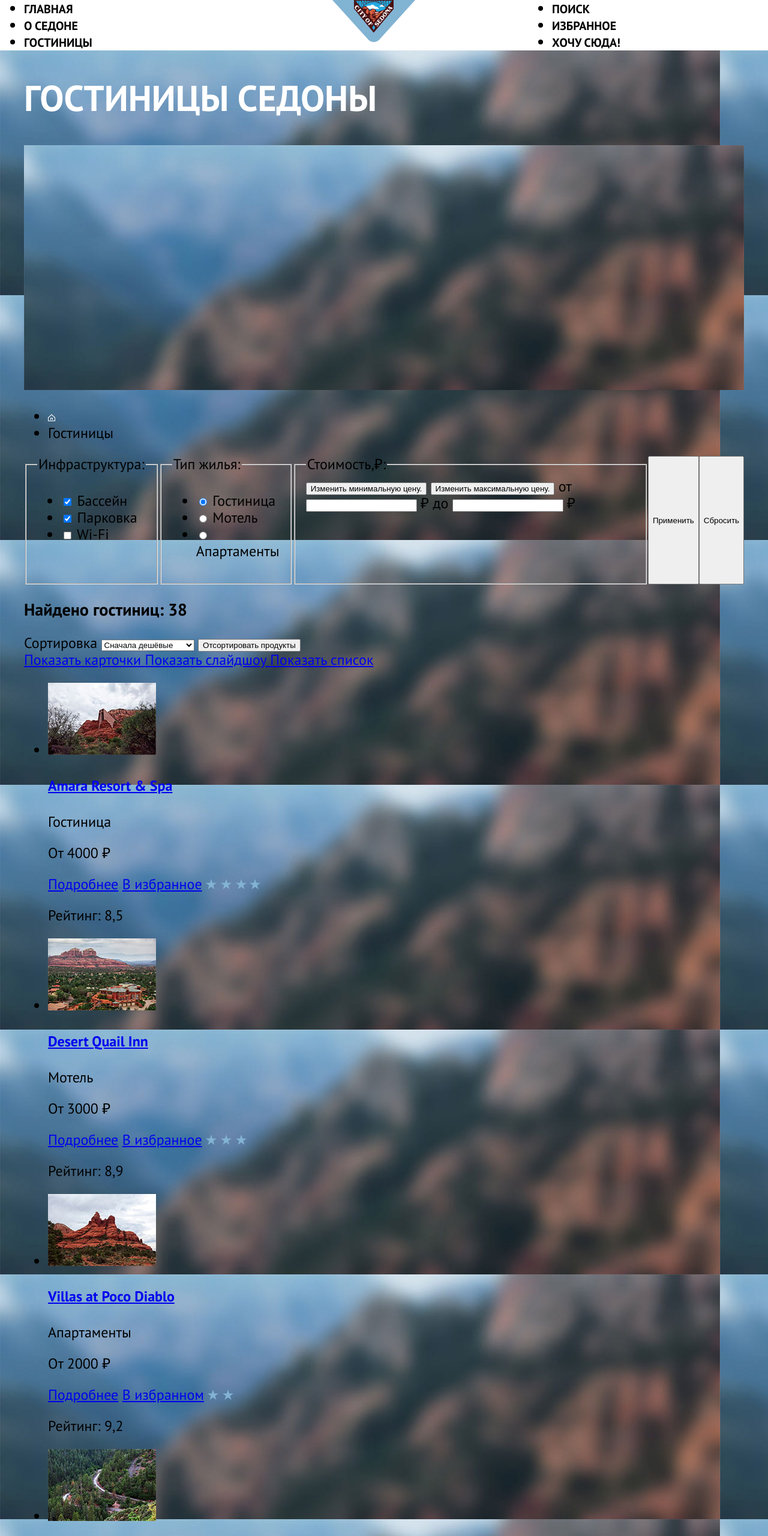
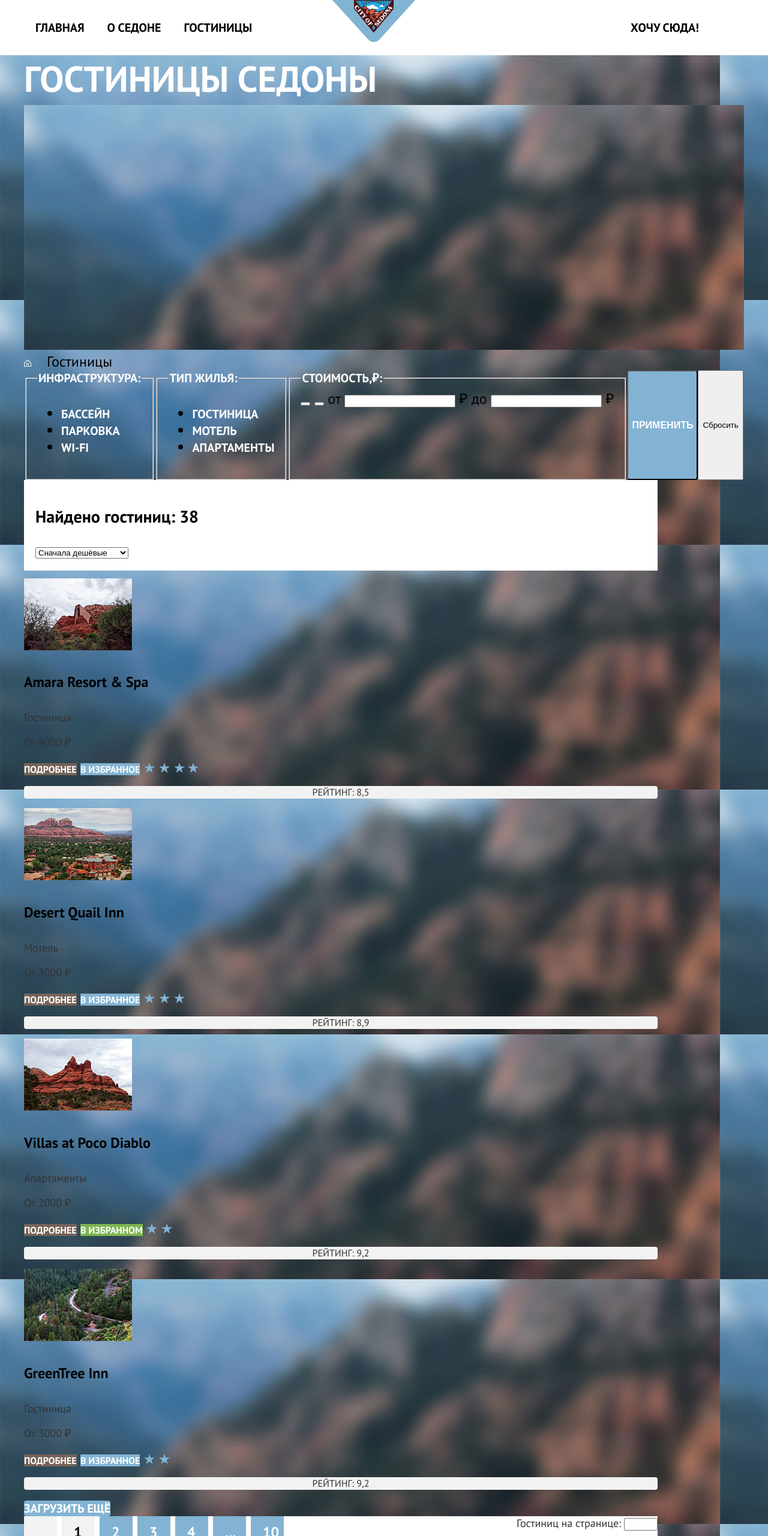
Before and after one commit to adminreact/1710157-sedona-32, a plain HTML site: page catalog.html in a window 1280 px wide. Shown: the top 2560 px of the page at 60% size. Drawn offline with Linux system fonts and the light colour scheme; files whose address does not match are found by name.

Commit message:
Микросетки на флексах для всех страниц

```diff
--- a/catalog.html
+++ b/catalog.html
@@ -4,6 +4,7 @@
 <head>
   <meta charset="utf-8">
   <title>Каталог</title>
+  <link rel="icon" type="image/png" sizes="32x32" href="img/favicon.png">
   <link rel="stylesheet" href="styles/styles.css">
 </head>
 
@@ -45,7 +46,7 @@
         <img src="img/catalog/catalog-background-1.jpg" width="1200" height="408" alt="Скалы">
         <ul class="breadcrumbs">
           <li class="breadcrumbs-item">
-            <a class="visually-hidden" href="index.html"><img src="img/home01.svg" width="12" height="12"
+            <a class="breadcrumbs-link" href="index.html"><img src="img/home01.svg" width="12" height="12"
                 alt="Главная"></a>
           </li>
           <li class="breadcrumbs-item">
@@ -216,6 +217,7 @@
 
           <a class="pagination-download-more" href="#">Загрузить ещё</a>
 
+          <div class="pagination-container">
           <ul class="pagination">
             <li class="pagination-item">
               <a class="pagination-link pagination-prev pagination-disabled">
@@ -245,6 +247,7 @@
           <div class="half-width">
             <label for="amount">Гостиниц на странице:</label>
             <input type="number" min="1" max="50" id="amount" name="amount">
+          </div>
           </div>
           <div class="mail">
             <h3 class="mail-title-black">Подпишитесь на рассылку</h3>
--- a/styles/styles.css
+++ b/styles/styles.css
@@ -26,6 +26,16 @@ body {
   color:#000000;
   background-color: #FFFFFF;
 }
+.visually-hidden {
+  position: absolute;
+  width: 1px;
+  height: 1px;
+  margin: -1px;
+  padding: 0;
+  border: 0;
+  clip: rect(0 0 0 0);
+  overflow: hidden;
+}
 /* Button
 .button-all {
   font-family: inherit;
@@ -38,10 +48,9 @@ body {
   border-radius: 10px;
   text-decoration: none;
   text-transform: uppercase;
-}
+}*/
 .mail-button {
   display: flex;
-  align-items: baseline;
   font-family: inherit;
   font-size: 20px;
   line-height: 26px;
@@ -52,7 +61,7 @@ body {
   border-radius: 0px 10px 10px 0px;
   text-decoration: none;
   text-transform: uppercase;
-}*/
+}
 .page-header {
   color:#000000;
   background: #FFFFFF;
@@ -63,15 +72,24 @@ body {
   margin: 0 auto;
 }
 .navigation-list {
+  display: flex;
+  flex-wrap: wrap;
   width: 400px;
   margin: 0;
   padding: 0;
+  list-style-type: none;
 }
 .navigation-user {
   max-width: 320px;
   margin-left: auto;
 }
+.navigation-user .navigation-link {
+  min-width: 18px;
+  min-height: 18px;
+}
 .navigation-link {
+  display: block;
+  padding: 33px 19px;
   font-family: "PT Sans", sans-serif;
   font-size: 20px;
   line-height: 26px;
@@ -93,8 +111,6 @@ body {
   color: #000000;
   background-color: #FFFFFF;
   background-image: url("img/index-background.jpg");
-  width="1200";
-  height="428";
   background-size: 100% auto;
   background-repeat: no-repeat;
 }
@@ -111,6 +127,18 @@ body {
   width: 1200px;
   margin: 0 auto;
 }
+.icon-1 {
+  margin-top: 89px;
+}
+.icon-2 {
+  margin-top: 91px;
+}
+.icon-3 {
+  margin-top: 85px;
+}
+.advantages {
+  margin-bottom: 91px;
+}
 .advantages-list {
   display: flex;
   flex-direction: row;
@@ -119,6 +147,7 @@ body {
   margin: 0;
   padding: 0;
   text-align: center;
+  list-style-type: none;
 }
 .advantages-item {
   width: 400px;
@@ -143,8 +172,8 @@ body {
   font-size: 18px;
   line-height: 21px;
   font-weight: 400px;
-  text-transform: uppercase;
   text-align: center;
+  margin: 0;
 }
 .number {
   font-family: "PT Sans", sans-serif;
@@ -247,6 +276,22 @@ body {
   width: 180px;
   margin-right: 220px;
 }
+.footer-social-list {
+  display: flex;
+  flex-wrap: wrap;
+  margin: 0;
+  padding: 0;
+  list-style-type: none;
+}
+.footer-social-item {
+  width: 20px;
+  height: 16px;
+  margin-right: 30px;
+  margin-bottom: 53px;
+}
+.footer-social-item:nth-child(3n) {
+  margin-right: 0;
+}
 .footer-contacts {
   width: 530px;
 }
@@ -255,14 +300,20 @@ body {
   margin-left: 60px;
 }
 .inner-header-title {
+  margin-top: 0;
+  margin-bottom: 5px;
   font-size: 60px;
   line-height: 78px;
   text-transform: uppercase;
   color: #FFFFFF;
 }
-/*.breadcrumbs {
-  color: #FFFFFF;
-}*/
+.breadcrumbs {
+  display: flex;
+  margin: 0;
+  padding: 0;
+  color: #000000;
+  list-style-type: none;
+}
 .catalog-products {
   display: flex;
   flex-wrap: wrap;
@@ -273,18 +324,18 @@ body {
 .catalog-column {
   width: 1056px;
 }
-/*.breadcrumbs-link {
+.breadcrumbs-link {
+  margin-right: 26px;
   color: inherit;
-}*/
-/*
+}
 .catalog-filter-title {
   font-size: 20px;
   line-height: 26px;
   font-weight: 700;
   color: #FFFFFF;
   text-transform: uppercase;
-}*/
-/*
+}
+
 .control-label {
   font-size: 20px;
   line-height: 26px;
@@ -292,8 +343,7 @@ body {
   text-transform: uppercase;
   text-align: center;
   color:#FFFFFF;
-}*/
-/*
+}
 .button-filter {
   font-size: 16px;
   line-height: 21px;
@@ -305,12 +355,27 @@ body {
   border-radius: 4px;
 }
 .sorting-container {
+  display: flex;
+  margin-bottom: 13px;
+  padding: 19px;
   color: #000000;
   background-color: #FFFFFF;
+}
+.sorting-type {
+  margin-right: auto;
+}
+.sorting-container .button {
+  width: 48px;
+  height: 48px;
 }
 .button-light {
   color: #000000;
   background-color: #FFFFFF;
+}
+.product-list {
+  list-style-type: none;
+  margin: 0;
+  padding: 0;
 }
 .product-card-link {
   text-decoration: none;
@@ -372,14 +437,30 @@ body {
   background-color: #83B3D3;
   border-radius: 4px;
 }
+.pagination-container {
+  display: flex;
+  background-color: #FFFFFF;
+}
 .pagination {
   background-color: #FFFFFF;
+  display: flex;
+  margin: 0;
+  padding: 0;
+  list-style-type: none;
+}
+.pagination-item:not(:last-child) {
+  margin-right: 8px;
 }
 .pagination-link {
+  display: block;
+  box-sizing: border-box;
+  width: 55px;
+  height: 55px;
+  padding: 14px 20px;
   color: #FFFFFF;
   background-color: #83B3D3;
   text-decoration: none;
-  line-height: 16px;
+  line-height: 26px;
   font-weight: 700;
 }
 .pagination-current {
@@ -394,4 +475,5 @@ body {
   line-height: 23px;
   font-weight: 400;
   color: #333333;
-}/*
+  margin-left: auto;
+}
```
Also changed, not shown: index.html (+5 -4 lines), img/favicon.png (added).
